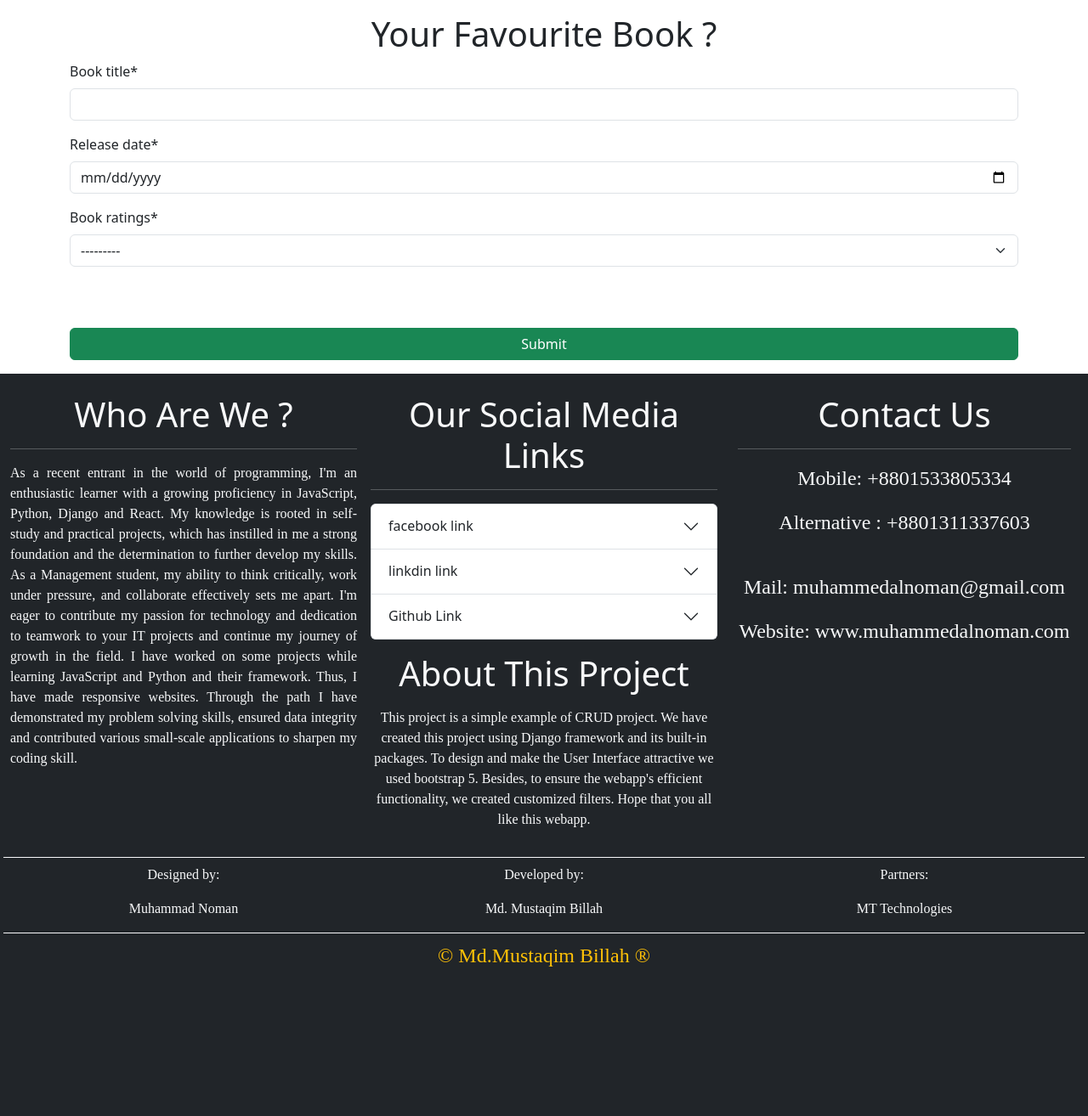
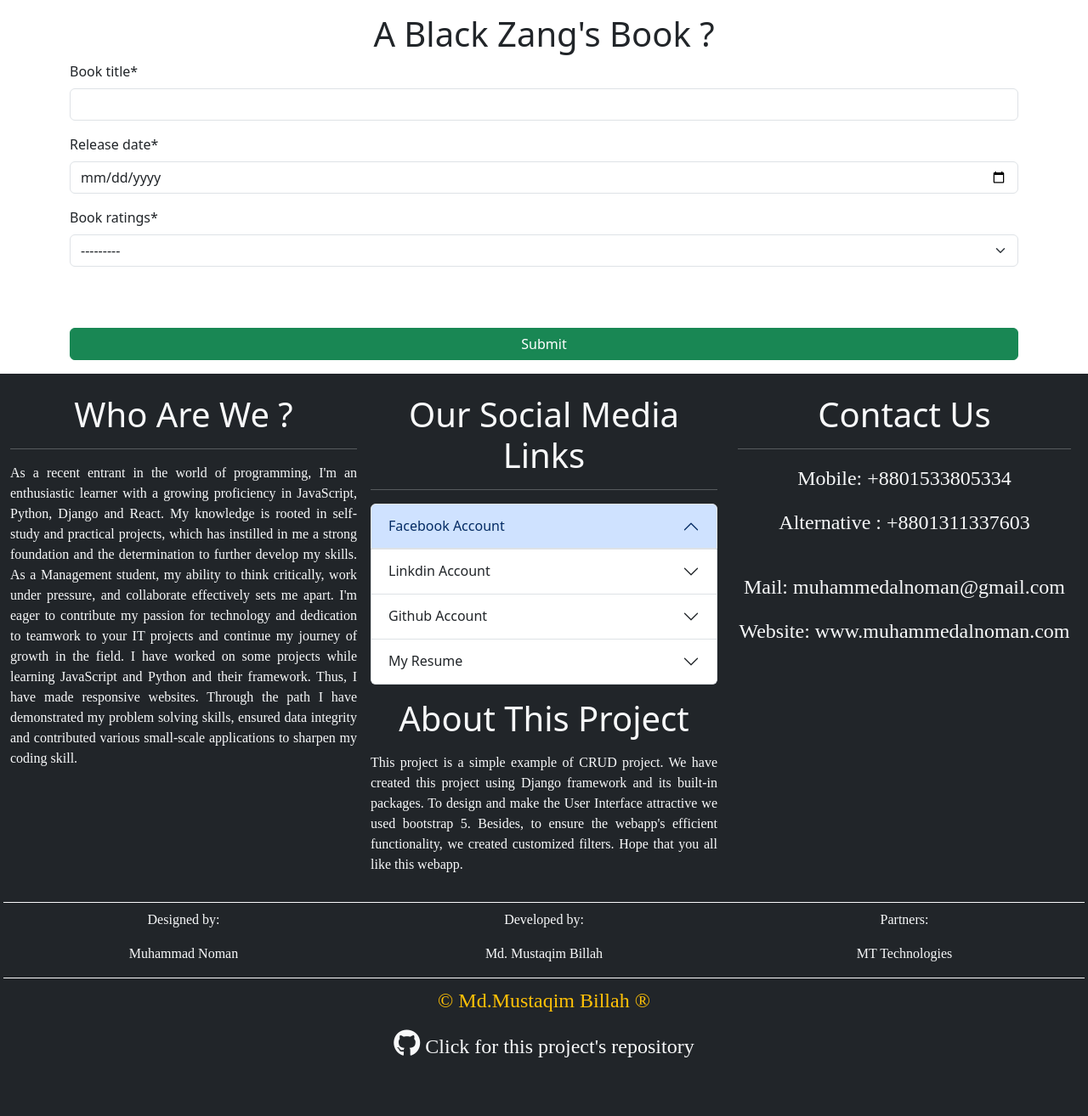
Before and after one commit to MdMustaqimBillah/PencilDriver_Crud_Project, a Django app: page /add_individuals_book/2/ in a window 1280 px wide. Shown: the part 69-1383 px from the top of the page at 85% size. Before the commit the page ends 1207 px from the top, so only its background shows below. Run offline with Django 5.2, Linux system fonts and the light colour scheme; data comes from the database, SQL or seed files in the repository; some libraries are stand-ins or nearby versions.

Commit message:
final commit

```diff
--- a/CRUD/Musician_Pedia/views.py
+++ b/CRUD/Musician_Pedia/views.py
@@ -118,6 +118,7 @@ def add_individuals_book(request, id):
             return HttpResponseRedirect(reverse('Musician_Pedia:book_list', args=[id]))
     dictionary = {
         'title':'Update Resource',
-        'form':form
+        'form':form,
+        'writer':writer,
     }
     return render(request, 'add_individuals_book.html', context=dictionary)
--- a/CRUD/Templates/add_individuals_book.html
+++ b/CRUD/Templates/add_individuals_book.html
@@ -1,7 +1,7 @@
 {% extends 'base.html' %}
 {% load crispy_forms_tags %}
 {% block body_block %}
-      <h1>Your Favourite Book ? </h1>
+      <h1>A {{ writer.first_name }} {{ writer.last_name }}'s Book ? </h1>
 
       <form action="" method="POST">
             {{ form|crispy }}
--- a/CRUD/Templates/base.html
+++ b/CRUD/Templates/base.html
@@ -5,8 +5,9 @@
     <meta charset="utf-8">
     <meta name="viewport" content="width=device-width, initial-scale=1">
     <title> {{ title }} </title>
-    <link href="https://cdn.jsdelivr.net/npm/bootstrap@5.3.3/dist/css/bootstrap.min.css" rel="stylesheet" integrity="sha384-QWTKZyjpPEjISv5WaRU9OFeRpok6YctnYmDr5pNlyT2bRjXh0JMhjY6hW+ALEwIH" crossorigin="anonymous">
+    <link rel="stylesheet" href="https://cdn.jsdelivr.net/npm/bootstrap@5.3.2/dist/css/bootstrap.min.css">
     <link rel="stylesheet" href="{% static 'css/main.css' %}">
+    <link rel="stylesheet" href="https://cdnjs.cloudflare.com/ajax/libs/font-awesome/6.5.2/css/all.min.css" />
   </head>
   <body>
 
@@ -70,46 +71,63 @@
               <div class="accordion" id="accordionExample">
                 <div class="accordion-item">
                   <h2 class="accordion-header">
-                    <button class="accordion-button collapsed" type="button" data-bs-toggle="collapse" data-bs-target="#collapseOne" aria-expanded="true" aria-controls="collapseOne">
-                      facebook link
+                    <button class="accordion-button" type="button" data-bs-toggle="collapse" data-bs-target="#collapseOne" aria-expanded="true" aria-controls="collapseOne">
+                      Facebook Account
                     </button>
                   </h2>
                   <div id="collapseOne" class="accordion-collapse collapse" data-bs-parent="#accordionExample">
                     <div class="accordion-body">
-                      <strong>You are very welcome to visit my facebook profile.</strong>To visit my facebook account please click on the icon.
+                      <strong> You are very welcome to visit my Facebook Account </strong> <p> To go to my Facebook Account please click on the Facebook icon.</p>
+                      <a href="https://www.facebook.com/profile.php?id=100078416757324"> <i class="fa-brands fa-facebook fs-1"></i> </a>
                     </div>
                   </div>
                 </div>
                 <div class="accordion-item">
                   <h2 class="accordion-header">
                     <button class="accordion-button collapsed" type="button" data-bs-toggle="collapse" data-bs-target="#collapseTwo" aria-expanded="false" aria-controls="collapseTwo">
-                      linkdin link
+                      Linkdin Account
                     </button>
                   </h2>
                   <div id="collapseTwo" class="accordion-collapse collapse" data-bs-parent="#accordionExample">
                     <div class="accordion-body">
-                      <strong>You are very welcome to visit my linkdin profile.</strong>To visit my linkdin account please click on the icon.
+                      <strong> You are very welcome to visit my Linkdin Account </strong> <p> To go to my    Linkdin Account please click on the Linkdin icon.</p>
+                      <a href="https://www.linkedin.com/in/md-mustaqim-billah-45bba729b/"> <i class="fa-brands fa-linkedin fs-1"></i> </a>
                     </div>
                   </div>
                 </div>
                 <div class="accordion-item">
                   <h2 class="accordion-header">
                     <button class="accordion-button collapsed" type="button" data-bs-toggle="collapse" data-bs-target="#collapseThree" aria-expanded="false" aria-controls="collapseThree">
-                      Github Link
+                      Github Account
                     </button>
                   </h2>
                   <div id="collapseThree" class="accordion-collapse collapse" data-bs-parent="#accordionExample">
                     <div class="accordion-body">
-                      <strong>You are very welcome to visit my Github profile.</strong>To visit my Github account please click on the icon.
+                      <strong> You are very welcome to visit my Github Account </strong> <p> To go to my Github Account please click on the Github icon.</p>
+                      <a href="https://github.com/MdMustaqimBillah"> <i class="fa-brands fa-square-github fs-1"></i> </a>
+                    </div>
+                  </div>
+                </div>
+                <div class="accordion-item">
+                  <h2 class="accordion-header">
+                    <button class="accordion-button collapsed" type="button" data-bs-toggle="collapse" data-bs-target="#collapseFour" aria-expanded="false" aria-controls="collapseFour">
+                      My Resume
+                    </button>
+                  </h2>
+                  <div id="collapseFour" class="accordion-collapse collapse" data-bs-parent="#accordionExample">
+                    <div class="accordion-body">
+                      <strong> You are very welcome to have a look on my resume </strong> <p> To get the latest resume please click on the icon.</p>
+                      <a href="https://drive.google.com/file/d/1G0ftSZxb09uCMVvBTH9UFcvisUggoweN/view?usp=sharing"> <i class="fa-solid fa-file fs-1"></i> </a>
                     </div>
                   </div>
                 </div>
               </div>
-              <div class="text-light my-3">
+
+              <div class="text-light my-3 text-center">
                 <h1> About This Project </h1>
-                <p class="fs-6 text-center py-2">
-                   This project is a simple example of CRUD project. We have created this project using Django framework and its built-in packages. To design and make the User Interface attractive we used bootstrap 5. Besides, to ensure the webapp's efficient functionality, we created customized filters. Hope that you all like this webapp.
-                </p>
+                <p class="fs-6 py-2">
+                  This project is a simple example of CRUD project. We have created this project using Django framework and its built-in packages. To design and make the User Interface attractive we used bootstrap 5. Besides, to ensure the webapp's efficient functionality, we created customized filters. Hope that you all like this webapp.
+                  </p>
               </div>
             </div>
 
@@ -150,10 +168,13 @@
           <div class="col-xxl-12 col-xl-12 col-lg-12 col-md-12 col-sm-12 text-center mt-2 text-warning" id="Copyright">
             <p class="text-center fs-4">© Md.Mustaqim Billah ®</p>
         </div>
+        <div class="col-xxl-12 col-xl-12 col-lg-12 col-md-12 col-sm-12 text-center mt-2">
+          <a href="https://github.com/MdMustaqimBillah/PencilDriver_Crud_Project"> <p class="text-center fs-4 text-light"> <i class="fa-brands fa-github fs-2"></i> Click for this project's repository</p> </a>
+      </div>
+
 
         </section>
         {% endblock %}
-
     <script src="https://cdn.jsdelivr.net/npm/bootstrap@5.3.3/dist/js/bootstrap.bundle.min.js" integrity="sha384-YvpcrYf0tY3lHB60NNkmXc5s9fDVZLESaAA55NDzOxhy9GkcIdslK1eN7N6jIeHz" crossorigin="anonymous"></script>
   </body>
 </html>
```
Also changed, not shown: CRUD/Templates/book_list.html (+8 -8 lines).
